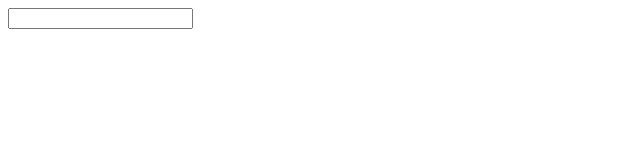
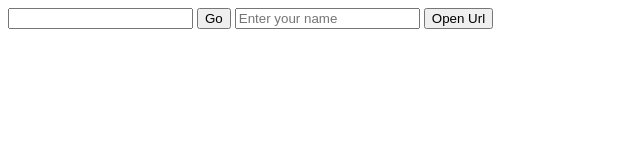
Before and after one commit to KLD/dumb_redirect, a plain HTML site: page index.html in a window 1280 px wide. Shown: the whole page, without its empty margins (0-640 px from the left). Drawn offline with Linux system fonts and the light colour scheme.

Commit message:
Update index.html

```diff
--- a/index.html
+++ b/index.html
@@ -4,19 +4,19 @@
     <title>My Web Page</title>
 </head>
 <body>
-    <form id="myForm" method="get" onsubmit="return submitFunction();">
     <input type="text"/>
-
-    </form>
-
+    <button onclick="return submitFunction();" >Go</button>
 </body>
 
-    <script>
-        function submitFunction() {
+      <input type="text" id="Url" placeholder="Enter your name">
+    <button id="btn" onclick="return openUrl();">Open Url</button>
 
-  let searchText = document.getElementById("form-search").value.trim();
 
-  window.open(searchText);
-}
-    </script>
+    <script type="text/javascript">
+        function openUrl() {
+            var url = document.getElementById('Url').value;
+            window.open(url);
+        }
+
+        </script>
 </html>
```
